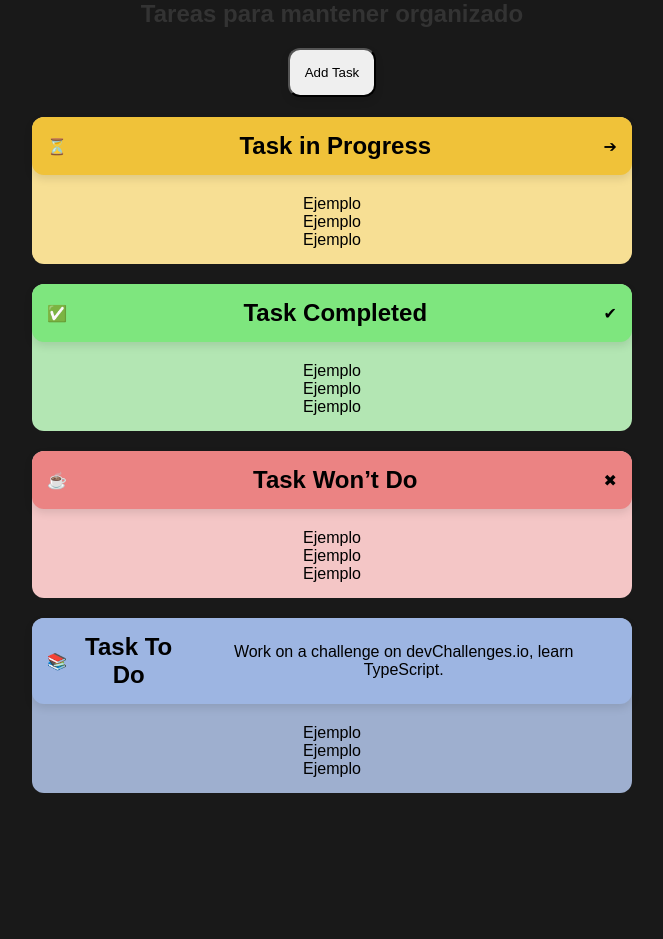
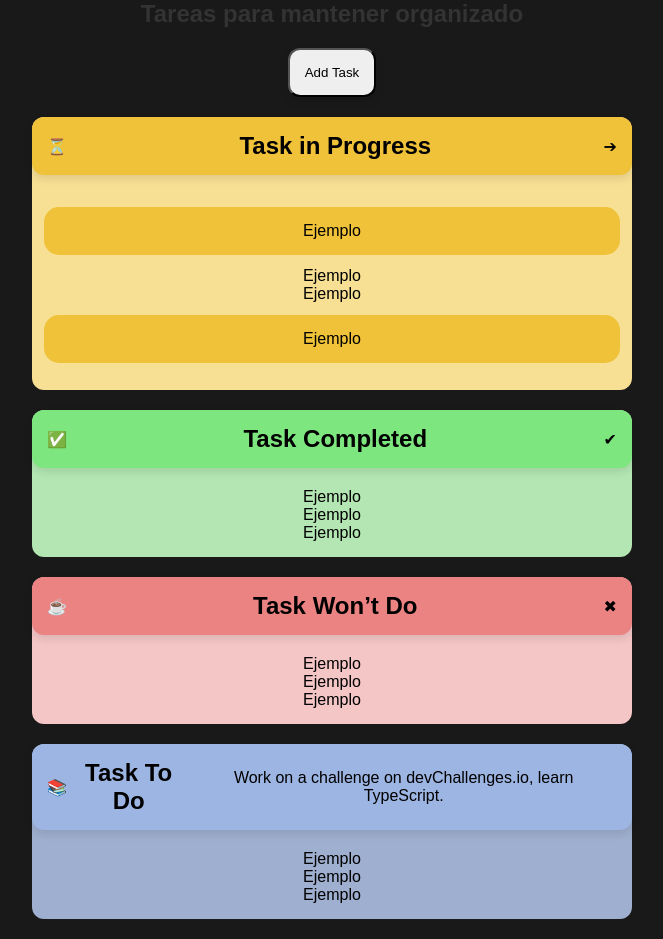
Before and after one commit to Yago-Rueda-24/ToDoWeb, a website: page Vista/index.html in a window 1280 px wide. Both pictures are taken after a click on the button "Add Task". Shown: the whole page, without its empty margins (308-971 px from the left). Before the commit the page ends 813 px from the top, so only its background shows below. Drawn offline with Linux system fonts and the light colour scheme.

Commit message:
Se ha añadido estilo a las tareas y se ha modifificado el script que añade taras a las listas, ahora añade las tareas con nombre de clase

```diff
--- a/Controlador/controller.js
+++ b/Controlador/controller.js
@@ -4,6 +4,7 @@ const boton = document.getElementById('add');
 boton.addEventListener('click', function() {
     const list =document.getElementById('ListInProgress');
     const newelement= document.createElement('li');
+    newelement.className= 'tarea in-progress'
     newelement.textContent= 'Ejemplo';
     list.appendChild(newelement);
 
--- a/Vista/index.html
+++ b/Vista/index.html
@@ -8,7 +8,7 @@
     <link rel="stylesheet" href="styles.css">
     <!--El defer del script es muy importante, descarga el script antes cargar el HMTL pero no lo usa hasta que se carge toda la interfaz-->
     <!--No borrar el Defer-->
-    <script src="controller.js" defer></script>
+    <script src="../Controlador/controller.js" defer></script>
 </head>
 
 <body>
@@ -25,7 +25,7 @@
                 <span class="task-status">➔</span>
             </div>
             <ul id="ListInProgress">
-                <li>Ejemplo</li>
+                <li class="tarea in-progress">Ejemplo</li>
                 <li>Ejemplo</li>
                 <li>Ejemplo</li>
             </ul>
--- a/Vista/styles.css
+++ b/Vista/styles.css
@@ -56,6 +56,13 @@ h1 {
 .taskcontainer>ul {
     list-style-type: none;
 
+
+
+}
+.tarea{
+    border-radius: 15px;
+    margin: 2%;
+    padding: 15px;
 }
 
 /* Estilos para cada tipo de tarea */
```
